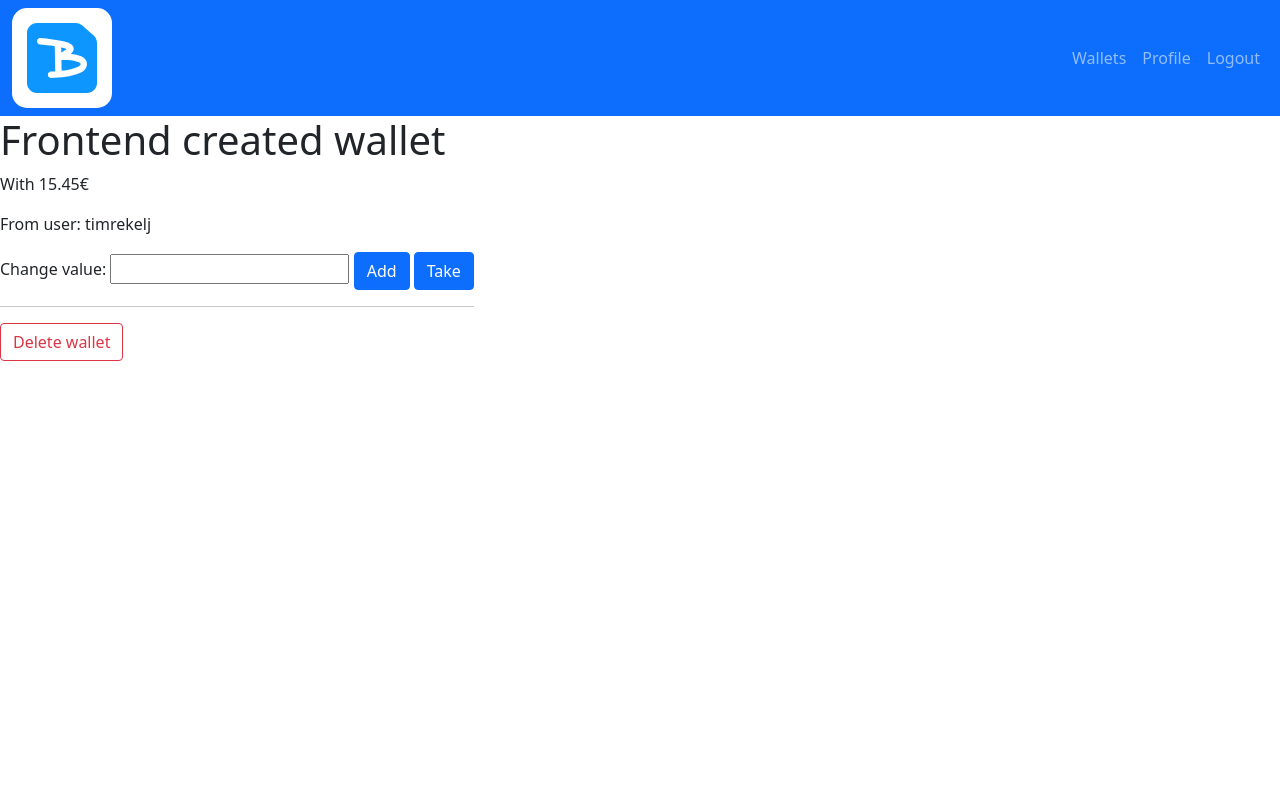
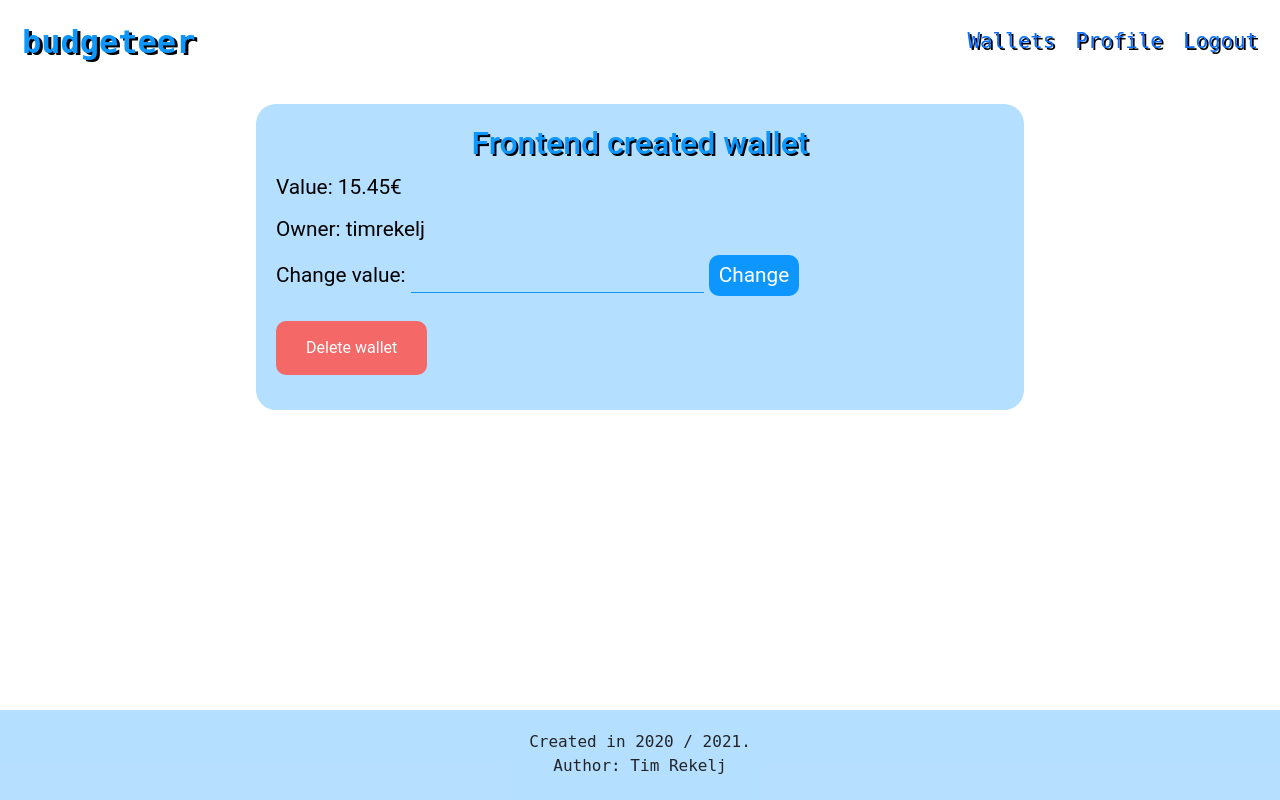
Before and after one commit to timrekelj/budgeteer, a Django app: page /wallets/6/ in a window 1280 px wide. Run offline with Django 3.2, Linux system fonts and the light colour scheme; a user stored in the database is signed in; data comes from the database, SQL or seed files in the repository; both versions use the stored data as it was after the commit.

Commit message:
All pages are now looking good

```diff
--- a/budgeteer/urls.py
+++ b/budgeteer/urls.py
@@ -23,5 +23,4 @@ urlpatterns = [
     path('', include('users.urls')),
     path('', include('home.urls')),
     path('wallets/', include('wallets.urls')),
-
 ]
--- a/home/static/home/css/login.css
+++ b/home/static/home/css/form.css
@@ -1,4 +1,4 @@
-.loginSection {
+.formSection {
     width: 70%;
     margin: 30px auto;
     padding: 20px;
@@ -12,7 +12,7 @@ fieldset {
     color: rgba(13, 150, 254, 1);
 }
 
-.loginTitle {
+.formTitle {
     color: rgba(13, 150, 254, 1);
     text-shadow: 2px 2px black;
     text-align: center;
@@ -21,7 +21,7 @@ fieldset {
     margin-bottom: 10px;
 }
 
-.loginButton {
+.formButton {
     background: rgba(13, 150, 254, 1);
     padding: 7px 35px;
     color: white;
@@ -32,11 +32,11 @@ fieldset {
     float: right;
 }
 
-.loginButton:hover {
+.formButton:hover {
     color: black;
 }
 
-.loginSignupText {
+.formMutedText {
     padding-top: 20px;
     vertical-align: middle;
     height: auto;
--- /dev/null
+++ b/home/static/home/css/wallet.css
@@ -0,0 +1,57 @@
+.walletSection {
+    border-radius: 20px;
+    background: rgba(13, 150, 254, .3);
+    padding: 20px;
+    margin: 20px auto;
+    width: 60%;
+}
+
+
+.walletSection h1 {
+    color: rgba(13, 150, 254, 1);
+    text-shadow: 2px 2px black;
+    text-align: center;
+    font-size: 2em;
+    width: auto;
+    margin-bottom: 10px;
+}
+
+.walletSection p {
+    color: black;
+    font-size: 1.3em;
+    width: auto;
+    margin-bottom: 10px;
+}
+
+.walletSection label {
+    color: black;
+    font-size: 1.3em;
+    width: auto;
+    margin-bottom: 10px;
+}
+
+.walletSection input{
+    border: none;
+    border-bottom: 1px solid rgba(13, 150, 254, 1);
+    background: rgba(13, 150, 255, 0);
+}
+
+.walletAddValue {
+    background: rgba(13, 150, 254, 1);
+    border: none;
+    color: white;
+    border-radius: 10px;
+    padding: 5px 10px;
+}
+
+.walletDeleteButton {
+    margin: 15px 0;
+}
+
+.walletDeleteButton a{
+    background: rgba(244, 104, 104, 1);
+    border-radius: 10px;
+    border: none;
+    color: white;
+    padding: 15px 30px;
+}
--- a/home/templates/home/base.html
+++ b/home/templates/home/base.html
@@ -12,8 +12,11 @@
         <link rel="stylesheet" type="text/css" href="{% static 'home/css/base.css' %}">
         <link rel="stylesheet" type="text/css" href="{% static 'home/css/overview.css' %}">
         <link rel="stylesheet" type="text/css" href="{% static 'home/css/index.css' %}">
-        <link rel="stylesheet" type="text/css" href="{% static 'home/css/login.css' %}">
+        <link rel="stylesheet" type="text/css" href="{% static 'home/css/form.css' %}">
         <link rel="stylesheet" type="text/css" href="{% static 'home/css/logout.css' %}">
+        <link rel="stylesheet" type="text/css" href="{% static 'home/css/delete.css' %}">
+        <link rel="stylesheet" type="text/css" href="{% static 'home/css/wallet.css' %}">
+        <link rel="stylesheet" type="text/css" href="{% static 'home/css/profile.css' %}">
 
         <link rel="shortcut icon" href="{%  static 'home/images/favicon/favicon.ico' %}">
 
--- a/users/templates/users/profile.html
+++ b/users/templates/users/profile.html
@@ -1,4 +1,4 @@
-{% extends "users/base.html" %}
+{% extends "home/base.html" %}
 {% block content %}
     <h1>{{ user.username }}</h1>
 {% endblock content %}
--- a/wallets/templates/wallets/base.html
+++ /dev/null
@@ -1,63 +0,0 @@
-{% load static %}
-<!DOCTYPE html>
-<html>
-    <head>
-        <!-- Required meta tags -->
-        <meta charset="utf-8">
-        <meta name="viewport" content="width=device-width, initial-scale=1">
-
-        <!-- Bootstrap CSS -->
-        <link href="https://cdn.jsdelivr.net/npm/bootstrap@5.0.0-beta1/dist/css/bootstrap.min.css" rel="stylesheet" integrity="sha384-giJF6kkoqNQ00vy+HMDP7azOuL0xtbfIcaT9wjKHr8RbDVddVHyTfAAsrekwKmP1" crossorigin="anonymous">
-
-        <link rel="stylesheet" type="text/css" href="{% static 'home/base.css' %}">
-
-        <link rel="shortcut icon" href="{%  static 'home/images/favicon/favicon.ico' %}">
-
-        {% if title %}
-            <title>Budgeteer - {{ title }}</title>
-        {% else %}
-            <title>Budgeteer</title>
-        {% endif %}
-    </head>
-    <body>
-        <nav class="navbar navbar-expand-md navbar-dark bg-primary navbar-static-top">
-            <div class="container-fluid">
-                <a href="{% url 'home' %}">
-                    <img id="logo-img" alt="Logo" src="{% static 'home/images/Logo-Dark.svg' %}">
-                </a>
-                <div class="collapse navbar-collapse" id="navbarsExampleDefault">
-                    <ul class="navbar-nav me-auto mb-2 mb-md-0"></ul>
-                    <ul class="navbar-nav d-flex">
-                        {% if user.is_authenticated %}
-                            <li class="nav-item active">
-                                <a class="nav-link" aria-current="page" href="{% url 'overview' %}">Wallets</a>
-                            </li>
-                            <li class="nav-item active">
-                                <a class="nav-link" aria-current="page" href="{% url 'profile' %}">Profile</a>
-                            </li>
-                            <li class="nav-item active">
-                                <a class="nav-link" aria-current="page" href="{% url 'logout' %}">Logout</a>
-                            </li>
-                        {% else %}
-                            <li class="nav-item active">
-                                <a class="nav-link" aria-current="page" href="{% url 'login' %}">Login</a>
-                            </li>
-                            <li class="nav-item active">
-                                <a class="nav-link" aria-current="page" href="{% url 'register' %}">Register</a>
-                            </li>
-                        {% endif %}
-                    </ul>
-                </div>
-            </div>
-        </nav>
-        {% if messages %}
-            {% for message in messages %}
-                <div class="alert alert-{{ message.tags }}">{{ message }}</div>
-            {% endfor %}
-        {% endif %}
-        {% block content %}{% endblock %}
-
-        <!-- Bootstrap JS-->
-        <script src="https://cdn.jsdelivr.net/npm/bootstrap@5.0.0-beta1/dist/js/bootstrap.bundle.min.js" integrity="sha384-ygbV9kiqUc6oa4msXn9868pTtWMgiQaeYH7/t7LECLbyPA2x65Kgf80OJFdroafW" crossorigin="anonymous"></script>
-    </body>
-</html>
--- a/wallets/templates/wallets/wallet_detail.html
+++ b/wallets/templates/wallets/wallet_detail.html
@@ -1,15 +1,19 @@
-{% extends "wallets/base.html" %}
+{% extends "home/base.html" %}
 {% block content %}
-	<h1>{{ object.title }}</h1>
-	<p>With {{ object.value}}€</p>
-	<p>From user: {{ object.owner }}</p>
-	<form action="{% url 'change-value' pk=object.pk %}" method="POST">
-		{% csrf_token %}
-		<label for="changeValue"> Change value:
-		<input type="text" id="value" name="value">
-		<button name="submit" class="btn btn-primary" value="add">Add</button>
-		<button name="" class="btn btn-primary" value="take">Take</button>
-	</form>
-	<hr>
-	<a href="{% url 'wallet-delete' pk=object.pk %}" class="btn btn-outline-danger" type="submit">Delete wallet</a>
+	<div class="walletSection items-align-center">
+		<h1>{{ object.title }}</h1>
+		<p>Value: {{ object.value}}€</p>
+		<p>Owner: {{ object.owner }}</p>
+		<div>
+			<form autocomplete="off" action="{% url 'change-value' pk=object.pk %}" method="POST">
+				{% csrf_token %}
+				<label for="changeValue"> Change value:
+				<input type="text" id="value" name="value">
+				<button name="submit" class="walletAddValue" value="add">Change</button>
+			</form>
+		</div>
+		<div class="walletDeleteButton">
+			<a href="{% url 'wallet-delete' pk=object.pk %}" type="submit">Delete wallet</a>
+		</div>
+	</div>
 {% endblock content %}
```
Also changed, not shown: home/static/home/css/delete.css (added, +44 -0 lines), users/templates/users/base.html (deleted, +0 -63 lines), users/templates/users/login.html (+4 -4 lines), users/templates/users/register.html (+4 -4 lines), wallets/templates/wallets/wallet_confirm_delete.html (+8 -7 lines), wallets/templates/wallets/wallet_form.html (+4 -6 lines), db.sqlite3, wallets/views.py (line endings or trailing spaces).
